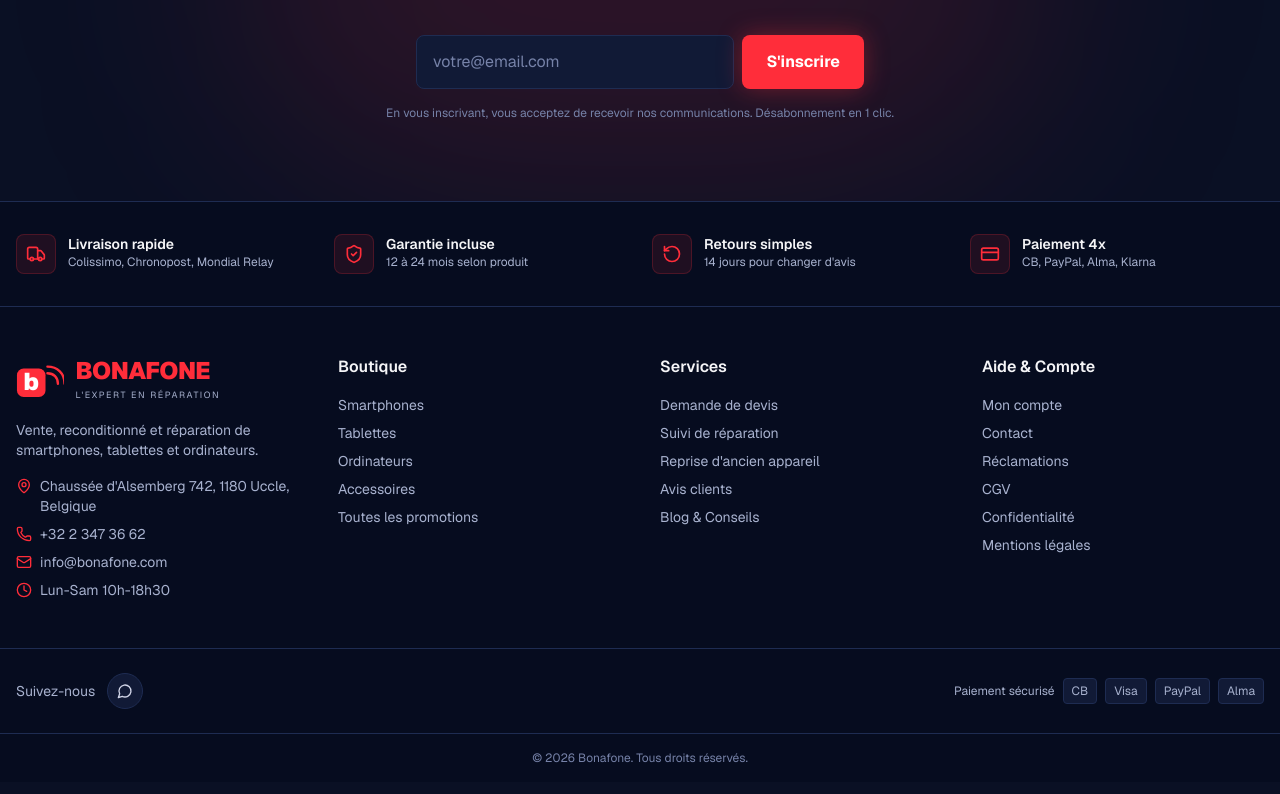
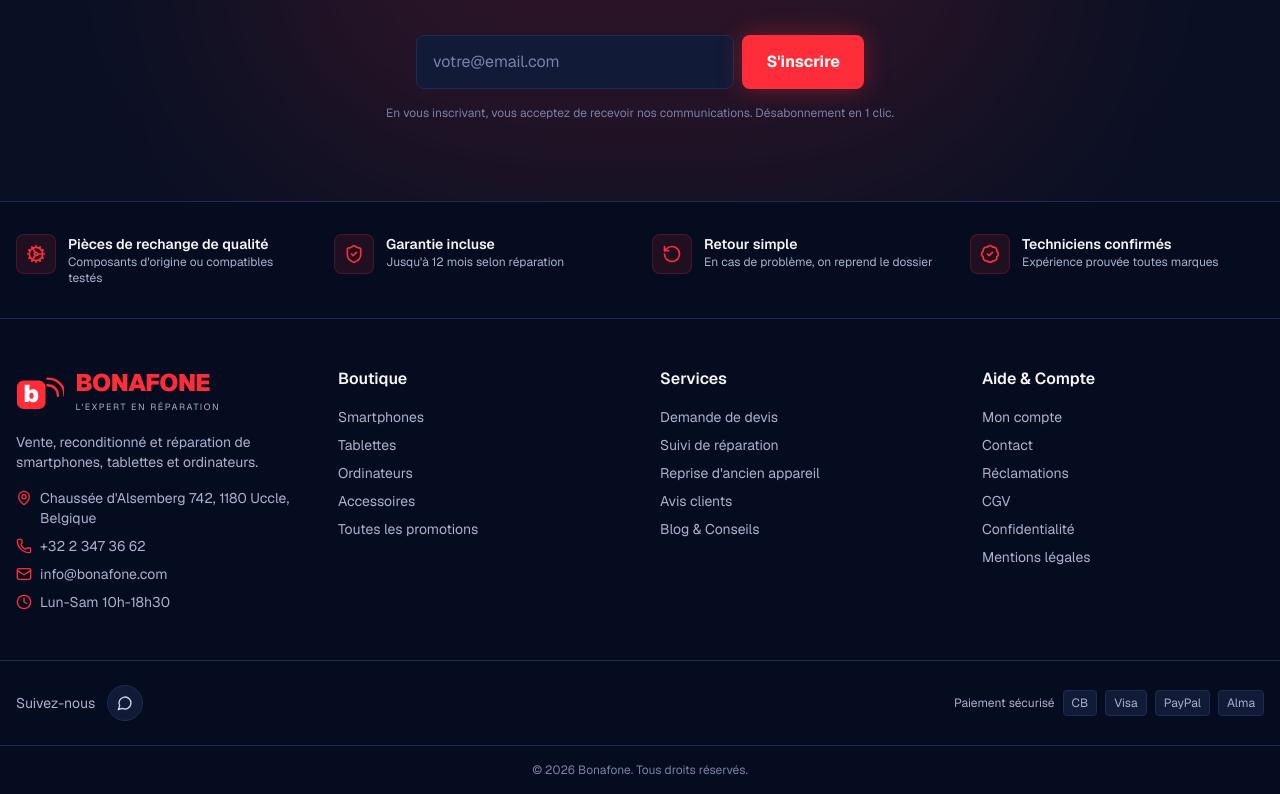
Before and after one commit to tradavi/bonafone, a Next.js app: page / in a window 1280 px wide. Shown: the part 4289-5083 px from the top of the page. Built offline with nearby package versions, Linux system fonts and the light colour scheme; no server answers; the database is empty.

Commit message:
Footer : bandeau confiance refait pour service réparation (pièces, garantie, retour, techniciens)

```diff
--- a/src/components/layout/footer.tsx
+++ b/src/components/layout/footer.tsx
@@ -8,10 +8,10 @@ import {
   Phone,
   Mail,
   Clock,
-  CreditCard,
-  Truck,
   ShieldCheck,
   RotateCcw,
+  Cog,
+  BadgeCheck,
   Music2,
   Linkedin,
   Twitter,
@@ -40,10 +40,10 @@ export async function Footer() {
       <div className="border-b border-border">
         <div className="mx-auto max-w-7xl px-4 py-8 grid grid-cols-2 md:grid-cols-4 gap-6">
           {[
-            { icon: Truck, title: "Livraison rapide", text: "Colissimo, Chronopost, Mondial Relay" },
-            { icon: ShieldCheck, title: "Garantie incluse", text: "12 à 24 mois selon produit" },
-            { icon: RotateCcw, title: "Retours simples", text: "14 jours pour changer d'avis" },
-            { icon: CreditCard, title: "Paiement 4x", text: "CB, PayPal, Alma, Klarna" },
+            { icon: Cog, title: "Pièces de rechange de qualité", text: "Composants d'origine ou compatibles testés" },
+            { icon: ShieldCheck, title: "Garantie incluse", text: "Jusqu'à 12 mois selon réparation" },
+            { icon: RotateCcw, title: "Retour simple", text: "En cas de problème, on reprend le dossier" },
+            { icon: BadgeCheck, title: "Techniciens confirmés", text: "Expérience prouvée toutes marques" },
           ].map(({ icon: Icon, title, text }) => (
             <div key={title} className="flex items-start gap-3">
               <div className="h-10 w-10 grid place-items-center rounded-lg bg-primary/10 border border-primary/20 shrink-0">
```
